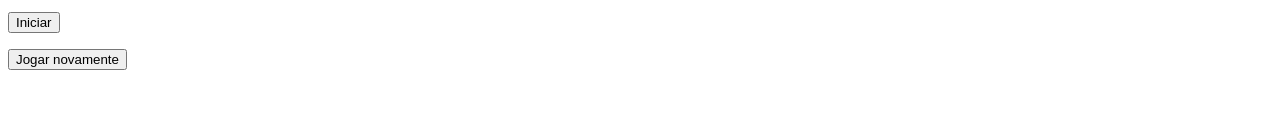
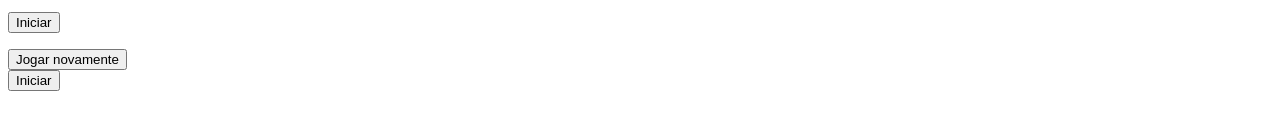
Before and after one commit to ytatha/programa-oIA, a plain HTML site: page index.html in a window 1280 px wide. Shown: the part 124-254 px from the top of the page. Drawn offline with Linux system fonts and the light colour scheme; a script that the page names is missing; files whose address does not match are found by name.

Commit message:
Update index.html

```diff
--- a/index.html
+++ b/index.html
@@ -23,3 +23,4 @@
 <script type="module" src="js/perguntas.js"></script>
 <script type="module" src="js/script.js"></script>
 </body>
+<button class="iniciar-btn">Iniciar</button>
```
